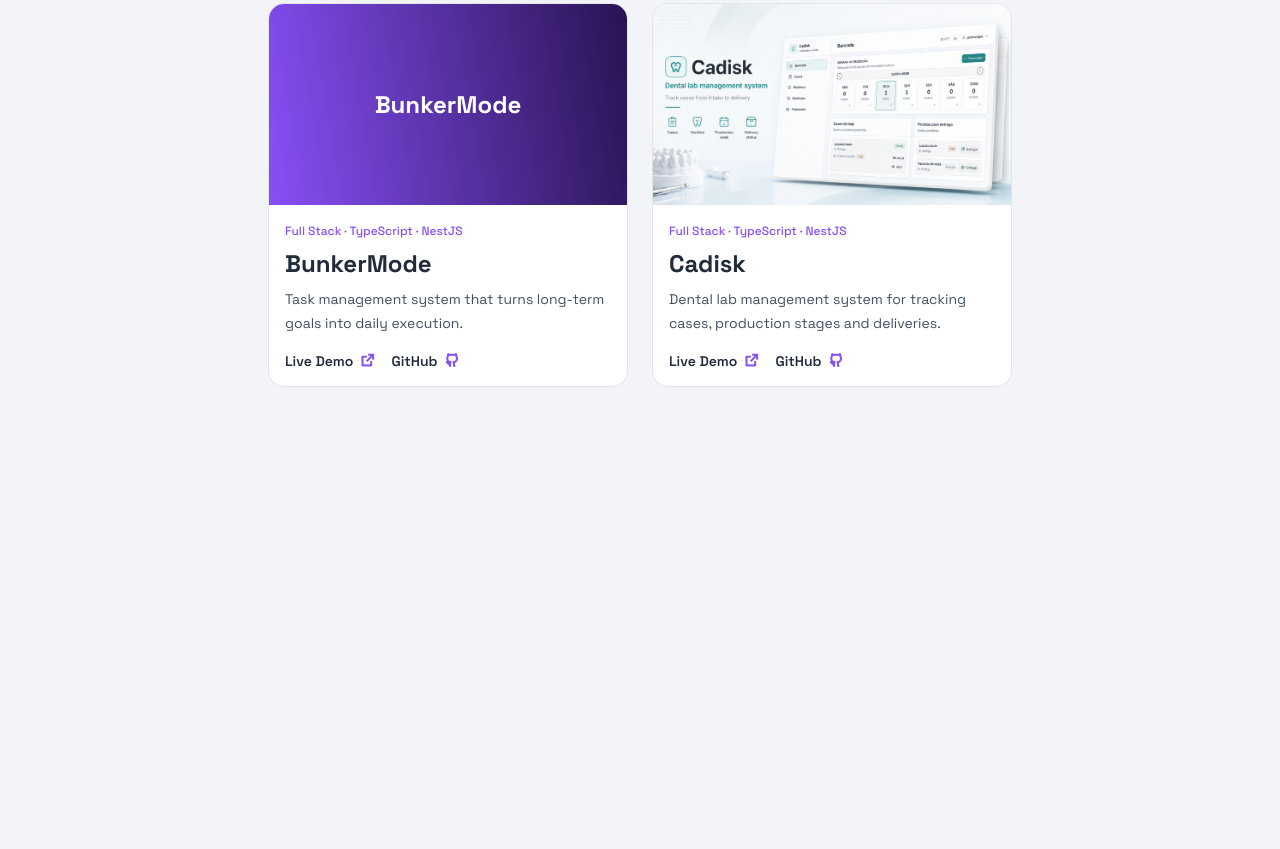
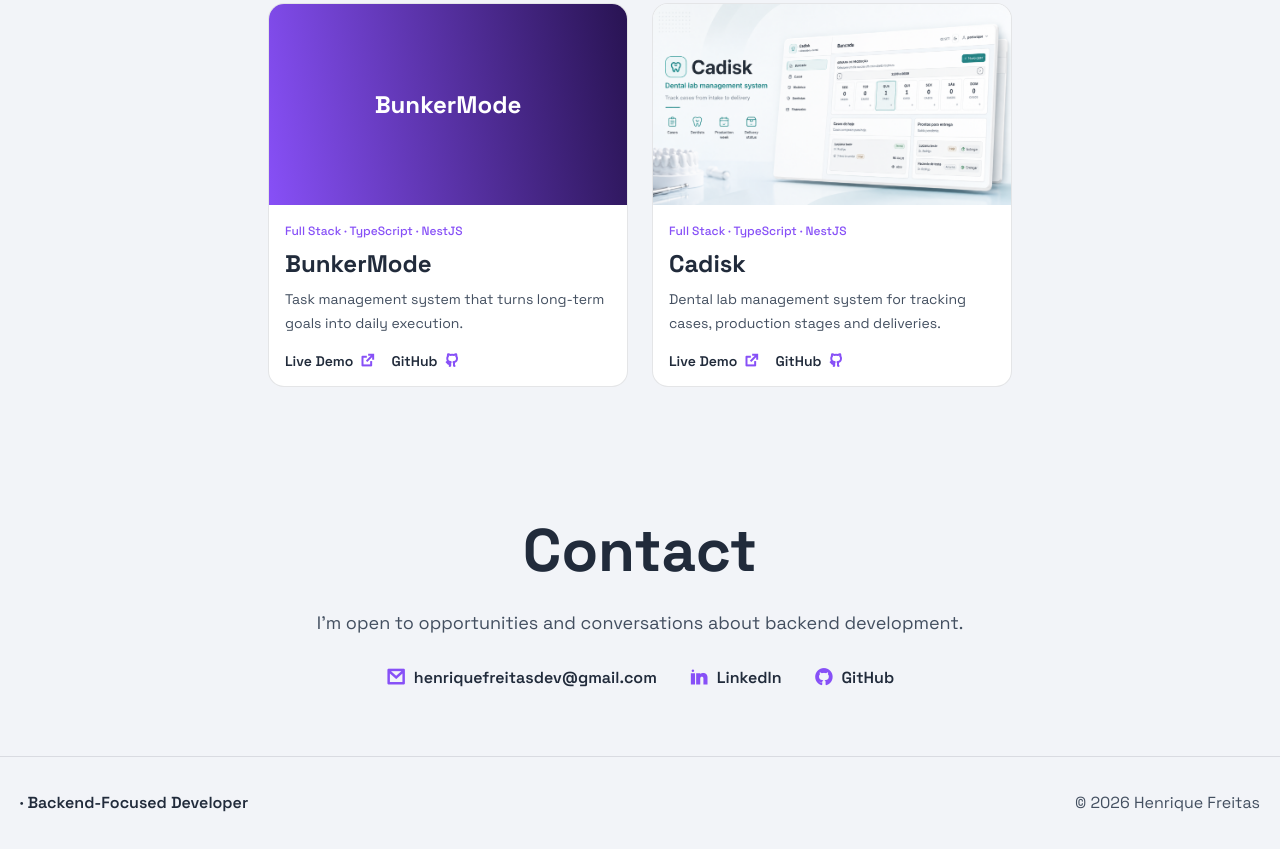
Before and after one commit to louishb7/portfolio-site, a website: page index.html in a window 1280 px wide. Shown: the part 2454-3303 px from the top of the page. Before the commit the page ends 2905 px from the top, so only its background shows below. Drawn offline with nearby package versions, Linux system fonts and the light colour scheme.

Commit message:
feat: add contact and footter

```diff
--- a/assets/css/styles.css
+++ b/assets/css/styles.css
@@ -442,8 +442,65 @@ img {
   font-size: 1rem;
 }
 
-.contact:empty {
-  padding-block: 0;
+/*=============== CONTACT ===============*/
+.contact {
+  padding-block: 4rem;
+}
+
+.contact .section-title {
+  margin-bottom: 1.25rem;
+}
+
+.contact-container {
+  max-width: 48rem;
+  text-align: center;
+}
+
+.contact-description {
+  font-size: var(--large-font-size);
+}
+
+.contact-links {
+  display: flex;
+  flex-wrap: wrap;
+  justify-content: center;
+  gap: 1rem 1.5rem;
+  margin-top: 1.5rem;
+}
+
+.contact-link {
+  display: inline-flex;
+  align-items: center;
+  gap: 0.5rem;
+  padding: 0.25rem;
+  color: var(--title-color);
+  font-weight: var(--font-semi-bold);
+}
+
+.contact-link:hover {
+  color: var(--first-color);
+}
+
+.contact-link i {
+  color: var(--first-color);
+  font-size: var(--larger-font-size);
+}
+
+/*=============== FOOTER ===============*/
+.footer {
+  padding-block: 2rem;
+  border-top: 1px solid var(--surface-border-color);
+}
+
+.footer-container {
+  display: flex;
+  justify-content: space-between;
+  gap: 1rem;
+}
+
+.footer-role {
+  color: var(--title-color);
+  font-weight: var(--font-semi-bold);
 }
 
 /*=============== BREAKPOINTS ===============*/
@@ -530,6 +587,12 @@ img {
     grid-template-columns: 1fr;
   }
 
+  .footer-container {
+    flex-direction: column;
+    align-items: center;
+    text-align: center;
+  }
+
   .section-title {
     font-size: var(--h2-font-size);
     margin-bottom: 3rem;
@@ -556,4 +619,13 @@ img {
   .home-img-wrapper {
     max-width: 22rem;
   }
+
+  .contact-links {
+    flex-direction: column;
+    align-items: center;
+  }
+
+  .contact-link {
+    overflow-wrap: anywhere;
+  }
 }
--- a/assets/js/main.js
+++ b/assets/js/main.js
@@ -4,6 +4,11 @@ const navClose = document.querySelector(".nav-close");
 const navLinks = document.querySelectorAll(".nav-link");
 const themeToggle = document.querySelector(".theme-toggle");
 const themeIcon = themeToggle?.querySelector("i");
+const currentYear = document.querySelector(".current-year");
+
+if (currentYear) {
+  currentYear.textContent = new Date().getFullYear();
+}
 
 function updateThemeToggle(theme) {
   if (!themeToggle || !themeIcon) return;
--- a/index.html
+++ b/index.html
@@ -131,13 +131,13 @@
         <div class="about-container container grid">
           <div>
             <p class="about-description">
-              I'm a Software Development student focused on
-              <span class="text-gradient">backend.</span> Before that, I worked
-              in technical support for an internet provider — diagnosing
-              connectivity issues both remotely and on-site, and managing
-              customer accounts through an admin dashboard. That experience
-              taught me to think through problems systematically before jumping
-              to conclusions, which now shapes how I approach backend work.
+              I'm a Software Development student focused on backend. Before
+              that, I worked in technical support for an internet provider —
+              diagnosing connectivity issues both remotely and on-site, and
+              managing customer accounts through an admin dashboard. That
+              experience taught me to think through problems systematically
+              before jumping to conclusions, which now shapes how I approach
+              backend work.
             </p>
             <a href="assets/pdf/henrique_cv.pdf" download="" class="button">
               Download CV
@@ -310,11 +310,59 @@
       </section>
 
       <!--=============== CONTACT ===============-->
-      <section class="contact section" id="contact"></section>
+      <section class="contact section" id="contact">
+        <h2 class="section-title">Contact</h2>
+
+        <div class="contact-container container">
+          <p class="contact-description">
+            I'm open to opportunities and conversations about backend
+            development.
+          </p>
+
+          <ul class="contact-links">
+            <li>
+              <a
+                class="contact-link"
+                href="mailto:henriquefreitasdev@gmail.com"
+              >
+                <i class="ri-mail-line" aria-hidden="true"></i>
+                henriquefreitasdev@gmail.com
+              </a>
+            </li>
+            <li>
+              <a
+                class="contact-link"
+                href="https://www.linkedin.com/in/louishb7/"
+                target="_blank"
+                rel="noopener noreferrer"
+              >
+                <i class="ri-linkedin-fill" aria-hidden="true"></i>
+                LinkedIn
+              </a>
+            </li>
+            <li>
+              <a
+                class="contact-link"
+                href="https://github.com/louishb7"
+                target="_blank"
+                rel="noopener noreferrer"
+              >
+                <i class="ri-github-fill" aria-hidden="true"></i>
+                GitHub
+              </a>
+            </li>
+          </ul>
+        </div>
+      </section>
     </main>
 
     <!--=============== FOOTER ===============-->
-    <footer class="footer"></footer>
+    <footer class="footer">
+      <div class="footer-container container">
+        <p class="footer-role">· Backend-Focused Developer</p>
+        <p>© <span class="current-year"></span> Henrique Freitas</p>
+      </div>
+    </footer>
 
     <!--=============== GSAP ===============-->
     <script src="https://cdn.jsdelivr.net/npm/gsap@3.15/dist/gsap.min.js"></script>
```
